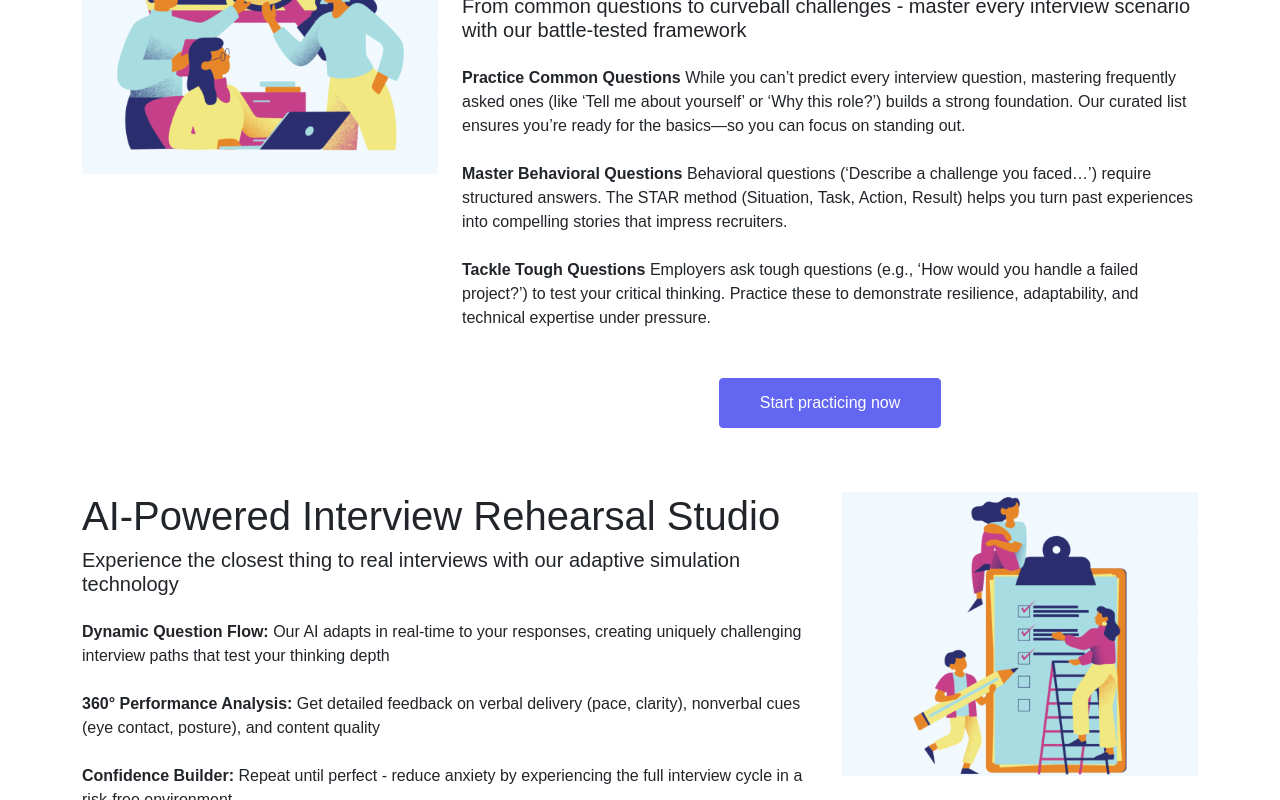
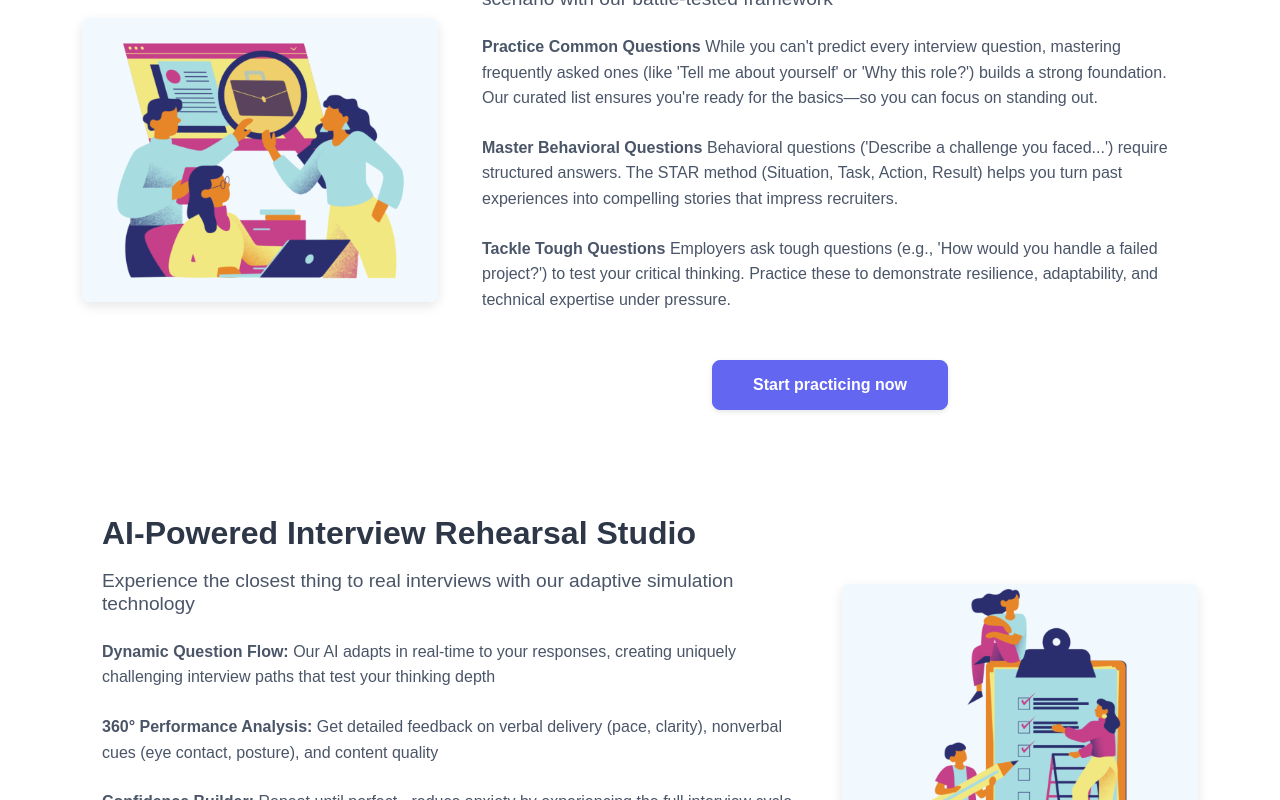
Before and after one commit to an-liu1/job_ai, a Vue app: page / in a window 1280 px wide. Shown: the part 2160-2960 px from the top of the page. Built offline with nearby package versions, Linux system fonts and the light colour scheme; what vue-typer would draw is missing.

Commit message:
Update ExerciseView.vue

```diff
--- a/src/views/home/ExerciseView.vue
+++ b/src/views/home/ExerciseView.vue
@@ -2,13 +2,13 @@
   <div class="main-container">
     <transition name="content-fade">
       <div class="content-container container py-4" v-show="showContent">
-        <div class="row g-4">
+        <div class="row g-4 align-items-center">
           <div class="col-12 col-lg-4">
-            <div class="image-section">
+            <div class="image-section h-100">
               <img
                 :src="featureInfo[0].imgUrl"
-                alt="Team Image"
-                class="img-fluid animated fadeIn"
+                alt="Interview Preparation"
+                class="img-fluid w-100 h-100 object-fit-cover animated fadeIn"
               />
             </div>
           </div>
@@ -17,7 +17,7 @@
               <h1 class="main-title">
                 {{ featureInfo[0].title }}
               </h1>
-              <h5>{{ featureInfo[0].subTitle }}</h5>
+              <h5 class="sub-title">{{ featureInfo[0].subTitle }}</h5>
               <p
                 class="description animated fadeIn mt-4"
                 v-for="(i, index) in featureInfo[0].des"
@@ -41,13 +41,13 @@
     </transition>
     <transition name="content-fade">
       <div class="content-container container py-4 mt-3" v-show="showContent">
-        <div class="row g-4">
-          <div class="col-12 col-lg-8">
+        <div class="row g-4 align-items-center">
+          <div class="col-12 col-lg-8 order-lg-1 order-2">
             <div class="info-section">
               <h1 class="main-title">
                 {{ featureInfo[1].title }}
               </h1>
-              <h5>{{ featureInfo[1].subTitle }}</h5>
+              <h5 class="sub-title">{{ featureInfo[1].subTitle }}</h5>
               <p
                 class="description animated fadeIn mt-4"
                 v-for="(i, index) in featureInfo[1].des"
@@ -66,12 +66,12 @@
               </div>
             </div>
           </div>
-          <div class="col-12 col-lg-4">
-            <div class="image-section">
+          <div class="col-12 col-lg-4 order-lg-2 order-1">
+            <div class="image-section h-100">
               <img
                 :src="featureInfo[1].imgUrl"
-                alt="Team Image"
-                class="img-fluid animated fadeIn"
+                alt="AI Interview Simulation"
+                class="img-fluid w-100 h-100 object-fit-cover animated fadeIn"
               />
             </div>
           </div>
@@ -85,14 +85,7 @@
 export default {
   data() {
     return {
-      activeIndex: 0,
       showContent: true,
-      navItems: [
-        { label: "Common Questions" },
-        { label: "Behavioural Questions" },
-        { label: "Tough Question" },
-        { label: "Mock Interview Simulation" },
-      ],
       featureInfo: [
         {
           imgUrl: require("@/assets/guide1.png"),
@@ -102,15 +95,15 @@ export default {
           des: [
             {
               title: "Practice Common Questions",
-              des: "While you can’t predict every interview question, mastering frequently asked ones (like ‘Tell me about yourself’ or ‘Why this role?’) builds a strong foundation. Our curated list ensures you’re ready for the basics—so you can focus on standing out.",
+              des: "While you can't predict every interview question, mastering frequently asked ones (like 'Tell me about yourself' or 'Why this role?') builds a strong foundation. Our curated list ensures you're ready for the basics—so you can focus on standing out.",
             },
             {
               title: "Master Behavioral Questions",
-              des: "Behavioral questions (‘Describe a challenge you faced…’) require structured answers. The STAR method (Situation, Task, Action, Result) helps you turn past experiences into compelling stories that impress recruiters.",
+              des: "Behavioral questions ('Describe a challenge you faced...') require structured answers. The STAR method (Situation, Task, Action, Result) helps you turn past experiences into compelling stories that impress recruiters.",
             },
             {
               title: "Tackle Tough Questions",
-              des: "Employers ask tough questions (e.g., ‘How would you handle a failed project?’) to test your critical thinking. Practice these to demonstrate resilience, adaptability, and technical expertise under pressure.",
+              des: "Employers ask tough questions (e.g., 'How would you handle a failed project?') to test your critical thinking. Practice these to demonstrate resilience, adaptability, and technical expertise under pressure.",
             },
           ],
           btnText: "Start practicing now",
@@ -147,7 +140,6 @@ export default {
     },
   },
   mounted() {
-    // 初始化延迟显示（模拟动态加载）
     this.showContent = false;
     setTimeout(() => {
       this.showContent = true;
@@ -165,11 +157,58 @@ export default {
 };
 </script>
 
-<style lang="scss">
+<style lang="scss" scoped>
 .main-container {
   margin: 50px 0;
 }
-/* 自定义动画 */
+
+.content-container {
+  .image-section {
+    height: 350px; /* Fixed height for consistency */
+    border-radius: 8px;
+    overflow: hidden;
+    box-shadow: 0 4px 12px rgba(0, 0, 0, 0.1);
+
+    img {
+      width: 100%;
+      height: 100%;
+      object-fit: cover;
+      object-position: center;
+      transition: transform 0.3s ease;
+
+      &:hover {
+        transform: scale(1.03);
+      }
+    }
+  }
+
+  .info-section {
+    padding: 20px;
+
+    .main-title {
+      font-size: 2rem;
+      font-weight: 700;
+      color: #2d3748;
+      margin-bottom: 1rem;
+    }
+
+    .sub-title {
+      font-size: 1.2rem;
+      color: #4a5568;
+      font-weight: 400;
+      margin-bottom: 1.5rem;
+    }
+
+    .description {
+      font-size: 1rem;
+      line-height: 1.6;
+      color: #4a5568;
+      margin-bottom: 1rem;
+    }
+  }
+}
+
+/* Animation and button styles */
 .content-fade-enter-active,
 .content-fade-leave-active {
   transition: all 0.5s ease;
@@ -183,11 +222,13 @@ export default {
 .nav-btn {
   padding: 12px 40px;
   border: 1px solid #e5e7eb;
-  border-radius: 4px;
+  border-radius: 8px;
   background: white;
   color: #6b7280;
   cursor: pointer;
-  transition: transform 0.2s ease;
+  transition: all 0.3s ease;
+  font-weight: 600;
+  box-shadow: 0 2px 5px rgba(0, 0, 0, 0.1);
 
   &.active {
     background: #6366f1;
@@ -196,11 +237,44 @@ export default {
   }
 
   &:hover {
-    transform: scale(1.02);
+    transform: translateY(-2px);
+    box-shadow: 0 4px 8px rgba(0, 0, 0, 0.15);
   }
 }
 
-// 复用Bootstrap动画
+/* Responsive adjustments */
+@media (max-width: 992px) {
+  .content-container {
+    .image-section {
+      height: 300px;
+      margin-bottom: 2rem;
+    }
+
+    .info-section {
+      .main-title {
+        font-size: 1.8rem;
+      }
+    }
+  }
+}
+
+@media (max-width: 768px) {
+  .content-container {
+    .image-section {
+      height: 250px;
+    }
+
+    .info-section {
+      .main-title {
+        font-size: 1.6rem;
+      }
+      .sub-title {
+        font-size: 1.1rem;
+      }
+    }
+  }
+}
+
 .animated {
   animation-fill-mode: both;
 }
```
